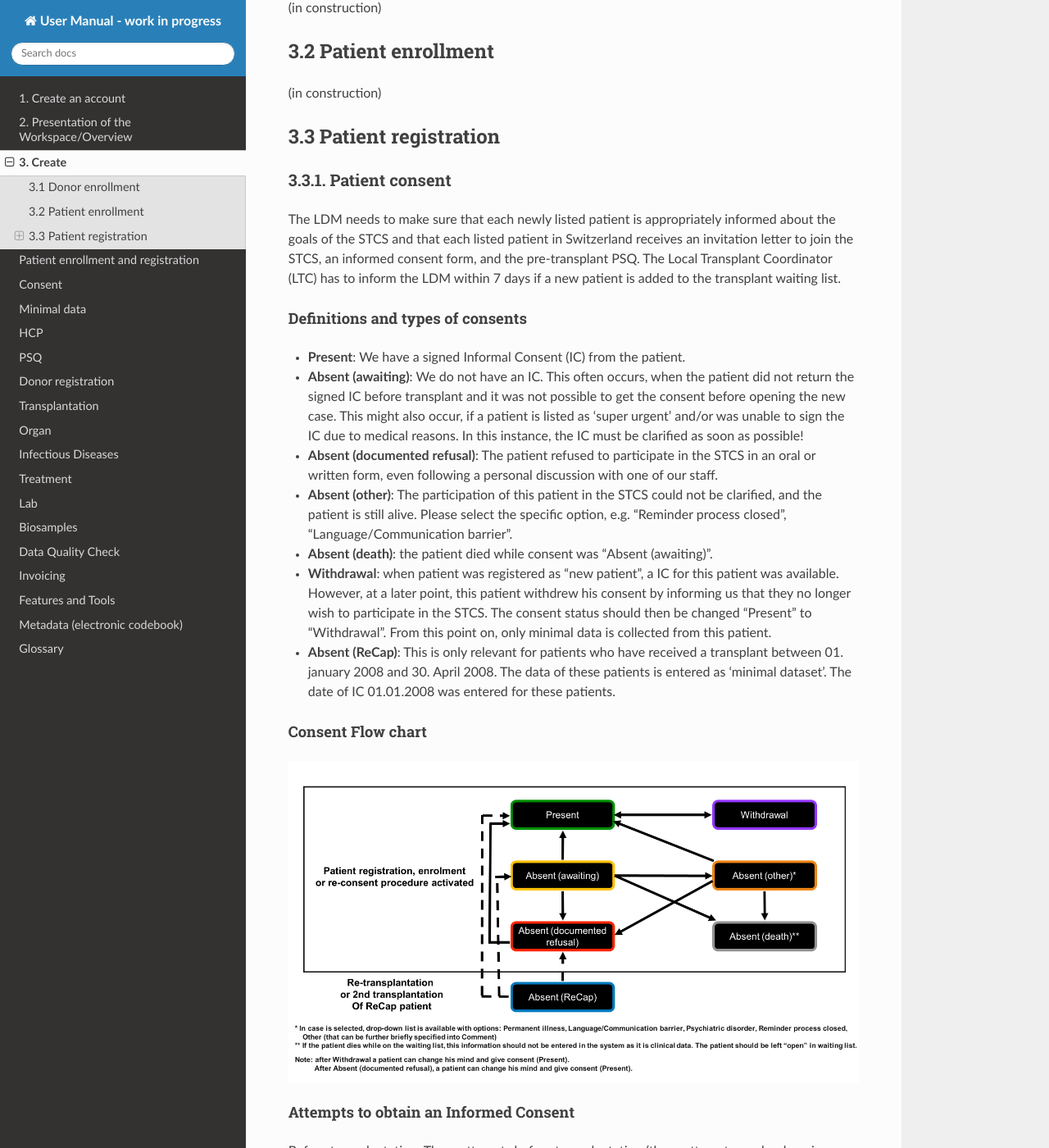
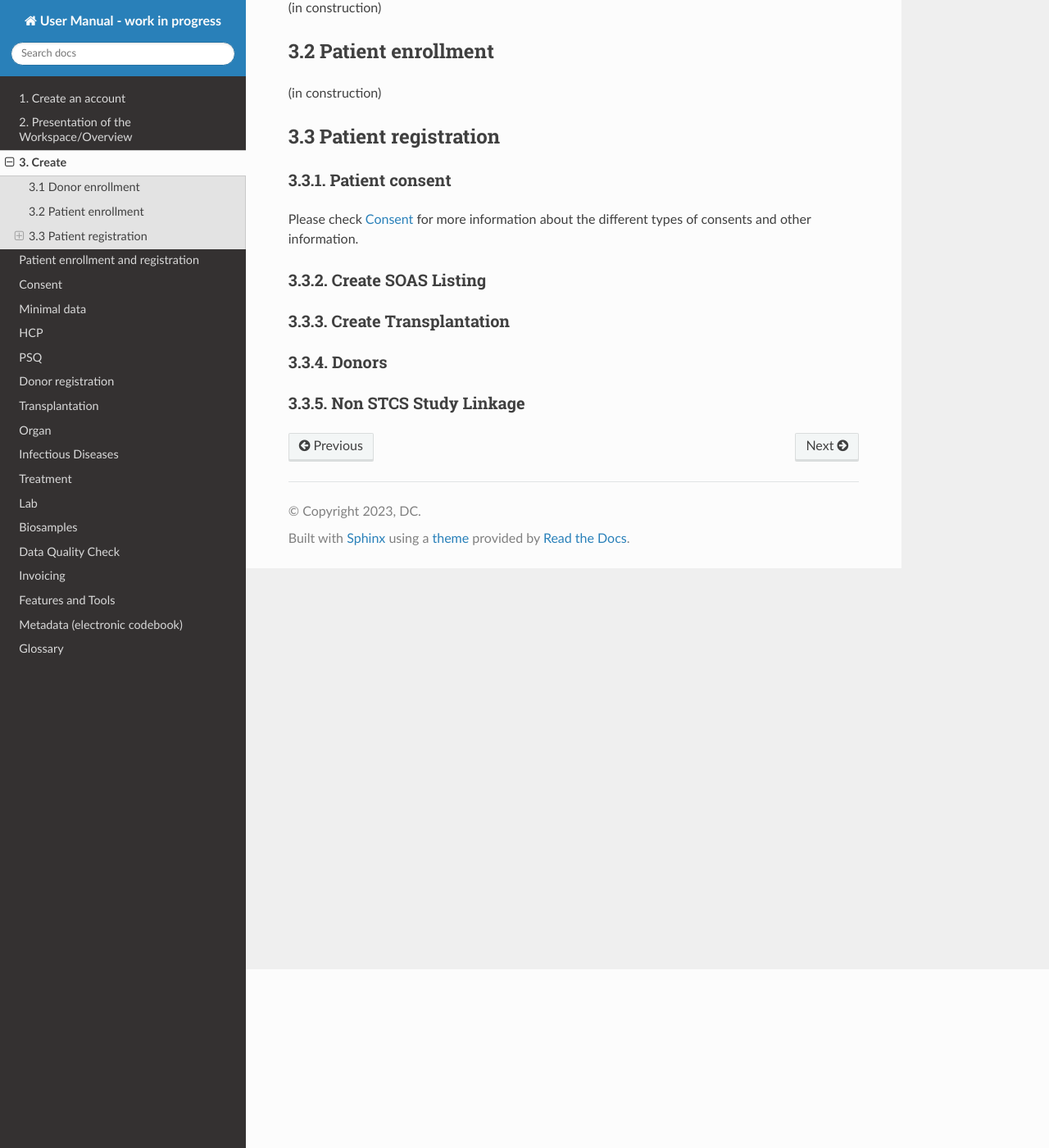
Before and after one commit to swiss-transplant-cohort-study/3LC-user-manual, a Sphinx documentation site: the page built from docs/source/createPatDon.rst, in a window 1280 px wide and 1400 px high, scrolled down 218 px. Shown: the whole window at 82% size. Built offline with Sphinx 7.4.7 and the Read the Docs theme 3.1.0, drawn with Linux system fonts in a browser that asks for light colours; some of the changed text lies outside the part shown.

Commit message:
Update createPatDon.rst

```diff
--- a/docs/source/createPatDon.rst
+++ b/docs/source/createPatDon.rst
@@ -17,60 +17,7 @@
 3.3.1. Patient consent
 ==========================
 
-The LDM needs to make sure that each newly listed patient is appropriately informed about the goals of the STCS and that each listed patient in Switzerland receives an invitation letter to join the STCS, an informed consent form, and the pre-transplant PSQ. The Local Transplant Coordinator (LTC) has to inform the LDM within 7 days if a new patient is added to the transplant waiting list.
-
-Definitions and types of consents
-------------------------------------------
-
-- **Present**: We have a signed Informal Consent (IC) from the patient.
-- **Absent (awaiting)**: We do not have an IC. This often occurs, when the patient did not return the signed IC before transplant and it was not possible to get the consent before opening the new case. This might also occur, if a patient is listed as ‘super urgent’ and/or was unable to sign the IC due to medical reasons. In this instance, the IC must be clarified as soon as possible!
-- **Absent (documented refusal)**: The patient refused to participate in the STCS in an oral or written form, even following a personal discussion with one of our staff.
-- **Absent (other)**: The participation of this patient in the STCS could not be clarified, and the patient is still alive. Please select the specific option, e.g. "Reminder process closed", "Language/Communication barrier".
-- **Absent (death)**: the patient died while consent was "Absent (awaiting)".
-- **Withdrawal**: when patient was registered as "new patient", a IC for this patient was available. However, at a later point, this patient withdrew his consent by informing us that they no longer wish to participate in the STCS. The consent status should then be changed "Present" to "Withdrawal". From this point on, only minimal data is collected from this patient.
-- **Absent (ReCap)**: This is only relevant for patients who have received a transplant between 01. january 2008 and 30. April 2008. The data of these patients is entered as ‘minimal dataset’. The date of IC 01.01.2008 was entered for these patients.
-
-Consent Flow chart
----------------------
-
-.. image:: ConsentManagement.png
-
-Attempts to obtain an Informed Consent
------------------------------------------
-
-Before transplantation: Three attempts before transplantation (these attempts can be done in writing or oral and must be documented in the IT system).
-
-After transplantation, if the informed consent is still unkown, one other attempt should be done up to 6-months. If still unknown and for specific cases, one attempt between 6-months follow-up and 1-year follow-up should be tried.
-
-Consent - to knows and use cases
-------------------------------------------
-
-What if the consent is “Absent (awaiting)” at the time of transplantation?
-^^^^^^^^^^^^^^^^^^^^^^^^^^^^^^^^^^^^^^^^^^^^^^^^^^^^^^^^^^^^^^^^^^^^^^^^^^^^^^
-
-Certain patients leave the requests to consent unanswered during the waitlist period. This means that when the patient is called for transplantation, there is neither consent nor refusal to STCS. In the vast majority (i.e. ~95%), the patients subsequently consent once the transplantation has taken place. To preserve human resources and to avoid delays in the data entry, the best solution for the STCS is to start collecting routine clinical data from the transplant centers (i.e. only existing non-genetic personal data from patient charts) shortly after transplantation (with reference to the time point of transplantation), even if the consent has not yet been signed.
-
-.. warning:: It is important to note that **neither samples are drawn nor psychosocial questionnaire (PSQ) data are collected, as long as no consent is signed**.
-
-.. image:: consent_tx.png
-
-In case of consent “Absent (awaiting)” at the time of transplantation, the Ethics Committee has approved the collection of full data from the time of transplantation. Therefore, all data can be collected. This includes patient history, Baseline data, transplantation data and any data in between transplantation and the time the consent gets signed. If the patient finally gives consent, all data collected will be kept and can be used for research. Samples and PSQ can be collected as soon as the consent is retrieved (see CASE n°1).
-
-.. image:: consent_absent_tx1.png
-
-If no consent is retrieved after transplantation, data collected will be kept in the system but will not be used for research. No samples or PSQ will be collected (see CASE n°2).
-
-.. image:: consent_absent_tx2.png
-
-Important Notes and Tips
-^^^^^^^^^^^^^^^^^^^^^^^^^^^^^^^^^^^^^^^^^^^^^^^^^^^^^^^^^^^^^^^^^^^^^^^^^^^^^^
-
-.. note:: No need to re-consent in case of re-transplant, unless the patient never gave an answer, neither yes nor no. Consent does NOT depend on the organ. Consent is for STCS and STCS involves all organ TX.
-
-.. note:: Oral refusal is enough, document it please in the STCS system.
-
-.. note:: Consent withdrawal, please use the form with written confirmation (although legally not required).
-
+Please check :doc:`consent` for more information about the different types of consents and other information.
 
 3.3.2. Create SOAS Listing
 =============================
```
